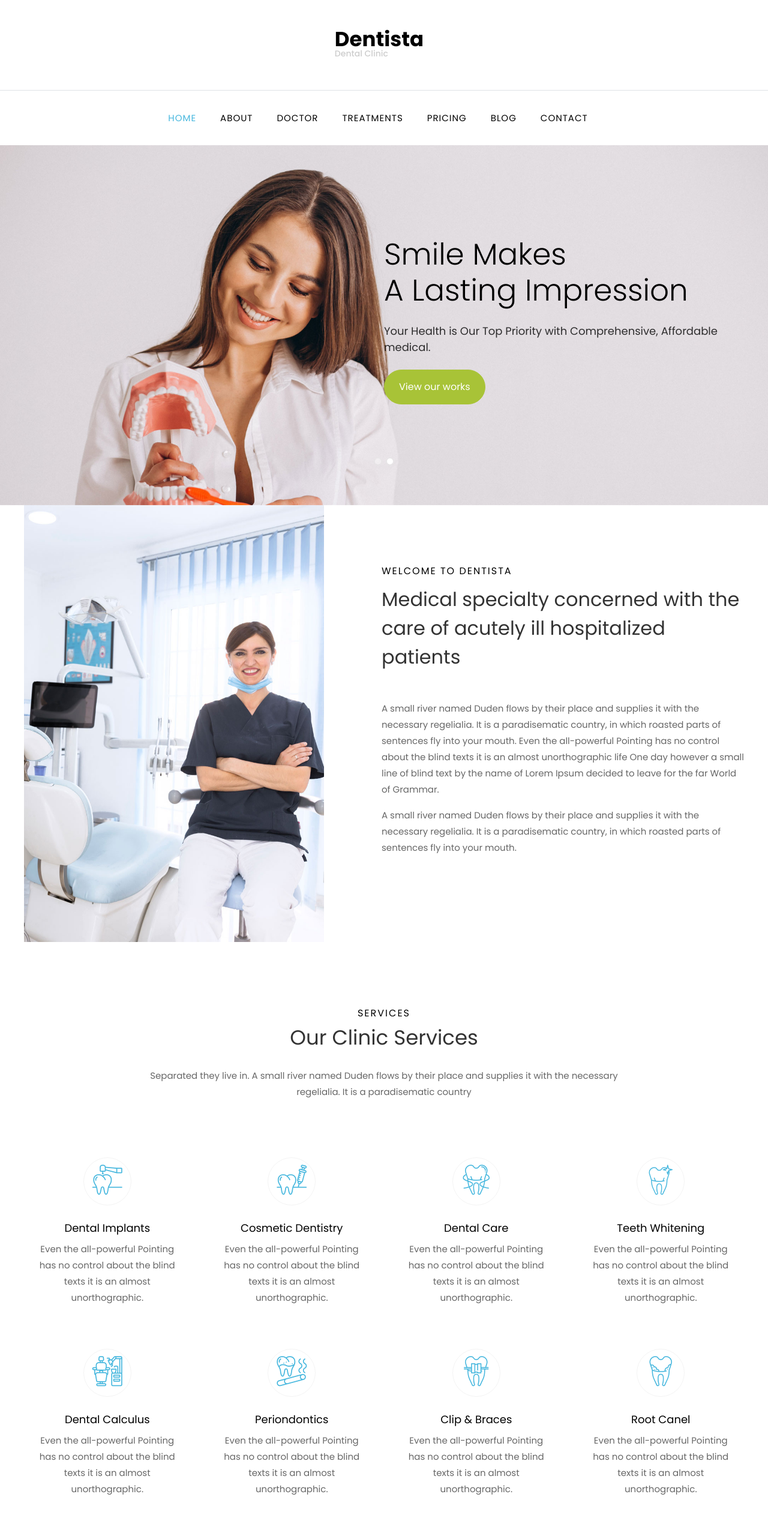
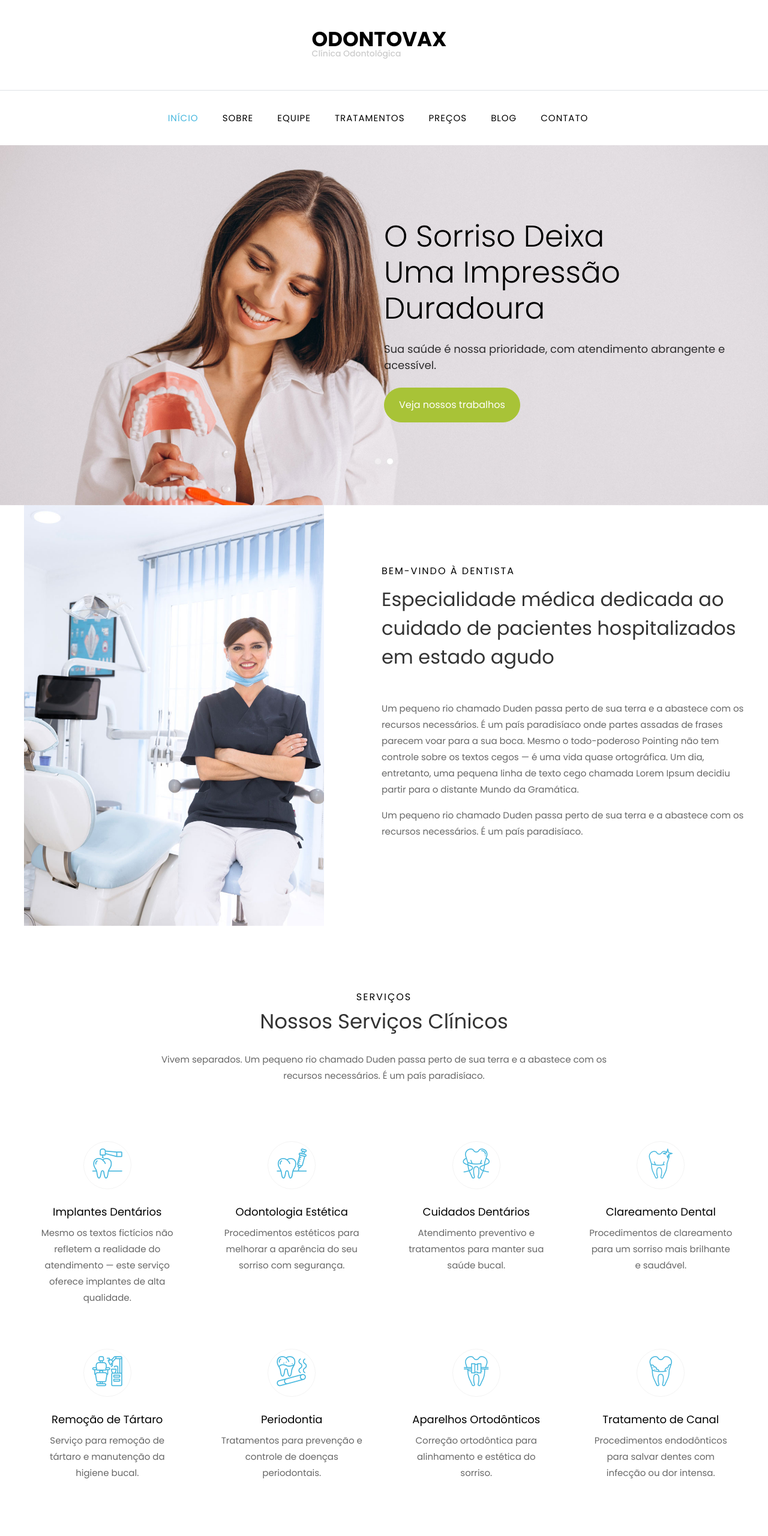
Before and after one commit to vinicandido/odontovax, a plain HTML site: page index.html in a window 1280 px wide. Shown: the top 2560 px of the page at 60% size. Drawn offline with Linux system fonts and the light colour scheme; some packages are replaced by stand-ins of ours; no server answers; files whose address does not match are found by name.

```diff
--- a/index.html
+++ b/index.html
@@ -1,7 +1,7 @@
 <!DOCTYPE html>
 <html lang="pt-br">
   <head>
-    <title>Denstista - Free Bootstrap 4 Template by Colorlib</title>
+    <title>ODONTOVAX</title>
     <meta charset="utf-8">
     <meta name="viewport" content="width=device-width, initial-scale=1, shrink-to-fit=no">
 
@@ -31,7 +31,7 @@
     	<div class="container">
     		<div class="row no-gutters d-flex align-items-start align-items-center px-3 px-md-0">
     			<div class="col-md-4 order-md-2 mb-2 mb-md-0 align-items-center text-center">
-		    		<a class="navbar-brand" href="index.html">Dentista<span>Dental Clinic</span></a>
+		    		<a class="navbar-brand" href="index.html">ODONTOVAX<span>Clínica Odontológica</span></a>
 	    		</div>
 	    		<div class="col-md-4 order-md-1 d-flex topper mb-md-0 mb-2 align-items-center text-md-right">
 			    </div>
@@ -40,19 +40,19 @@
     </div>
 	  <nav class="navbar navbar-expand-lg navbar-dark bg-dark ftco-navbar-light" id="ftco-navbar">
 	    <div class="container d-flex align-items-center">
-				<button class="navbar-toggler" type="button" data-toggle="collapse" data-target="#ftco-nav" aria-controls="ftco-nav" aria-expanded="false" aria-label="Toggle navigation">
-	        <span class="oi oi-menu"></span> Menu
-	      </button>
+                <button class="navbar-toggler" type="button" data-toggle="collapse" data-target="#ftco-nav" aria-controls="#ftco-nav" aria-expanded="false" aria-label="Toggle navigation">
+            <span class="oi oi-menu"></span> Menu
+          </button>
 	      <div class="collapse navbar-collapse" id="ftco-nav">
-	        <ul class="navbar-nav m-auto">
-	        	<li class="nav-item active"><a href="index.html" class="nav-link pl-0">Home</a></li>
-	        	<li class="nav-item"><a href="about.html" class="nav-link">About</a></li>
-	        	<li class="nav-item"><a href="doctor.html" class="nav-link">Doctor</a></li>
-	        	<li class="nav-item"><a href="department.html" class="nav-link">Treatments</a></li>
-	        	<li class="nav-item"><a href="pricing.html" class="nav-link">Pricing</a></li>
-	        	<li class="nav-item"><a href="blog.html" class="nav-link">Blog</a></li>
-	          <li class="nav-item"><a href="contact.html" class="nav-link">Contact</a></li>
-	        </ul>
+        	<ul class="navbar-nav m-auto">
+        		<li class="nav-item active"><a href="index.html" class="nav-link pl-0">Início</a></li>
+        		<li class="nav-item"><a href="#sobre" class="nav-link">Sobre</a></li>
+        		<li class="nav-item"><a href="doctor.html" class="nav-link">Equipe</a></li>
+        		<li class="nav-item"><a href="department.html" class="nav-link">Tratamentos</a></li>
+        		<li class="nav-item"><a href="pricing.html" class="nav-link">Preços</a></li>
+        		<li class="nav-item"><a href="blog.html" class="nav-link">Blog</a></li>
+          	<li class="nav-item"><a href="contact.html" class="nav-link">Contato</a></li>
+        	</ul>
 	      </div>
 	    </div>
 	  </nav>
@@ -64,9 +64,9 @@
         <div class="container">
           <div class="row no-gutters slider-text align-items-center justify-content-end" data-scrollax-parent="true">
           <div class="col-md-6 text ftco-animate">
-            <h1 class="mb-4">Helping Your <span>Stay Happy One</span></h1>
-            <h3 class="subheading">Everyday We Bring Hope and Smile to the Patient We Serve</h3>
-            <p><a href="#" class="btn btn-secondary px-4 py-3 mt-3">View our works</a></p>
+            <h1 class="mb-4">Ajudando Você a <span>Permanecer Feliz</span></h1>
+            <h3 class="subheading">Todos os dias trazemos esperança e sorriso aos pacientes que atendemos</h3>
+            <p><a href="#" class="btn btn-secondary px-4 py-3 mt-3">Veja nossos trabalhos</a></p>
           </div>
         </div>
         </div>
@@ -77,9 +77,9 @@
         <div class="container">
           <div class="row no-gutters slider-text align-items-center justify-content-end" data-scrollax-parent="true">
           <div class="col-md-6 text ftco-animate">
-            <h1 class="mb-4">Smile Makes <br>A Lasting Impression</h1>
-            <h3 class="subheading">Your Health is Our Top Priority with Comprehensive, Affordable medical.</h3>
-            <p><a href="#" class="btn btn-secondary px-4 py-3 mt-3">View our works</a></p>
+            <h1 class="mb-4">O Sorriso Deixa<br>Uma Impressão Duradoura</h1>
+            <h3 class="subheading">Sua saúde é nossa prioridade, com atendimento abrangente e acessível.</h3>
+            <p><a href="#" class="btn btn-secondary px-4 py-3 mt-3">Veja nossos trabalhos</a></p>
           </div>
         </div>
         </div>
@@ -94,13 +94,13 @@
 					<div class="col-md-7 wrap-about py-4 py-md-5 ftco-animate">
 	          <div class="heading-section mb-5">
 	          	<div class="pl-md-5 ml-md-5 pt-md-5">
-		          	<span class="subheading mb-2">Welcome to Dentista</span>
-		            <h2 class="mb-2" style="font-size: 32px;">Medical specialty concerned with the care of acutely ill hospitalized patients</h2>
+              	<span class="subheading mb-2">Bem-vindo à Dentista</span>
+                <h2 class="mb-2" style="font-size: 32px;">Especialidade médica dedicada ao cuidado de pacientes hospitalizados em estado agudo</h2>
 	            </div>
 	          </div>
 	          <div class="pl-md-5 ml-md-5 mb-5">
-							<p>A small river named Duden flows by their place and supplies it with the necessary regelialia. It is a paradisematic country, in which roasted parts of sentences fly into your mouth. Even the all-powerful Pointing has no control about the blind texts it is an almost unorthographic life One day however a small line of blind text by the name of Lorem Ipsum decided to leave for the far World of Grammar.</p>
-							<p>A small river named Duden flows by their place and supplies it with the necessary regelialia. It is a paradisematic country, in which roasted parts of sentences fly into your mouth.</p>
+     					<p>Um pequeno rio chamado Duden passa perto de sua terra e a abastece com os recursos necessários. É um país paradisíaco onde partes assadas de frases parecem voar para a sua boca. Mesmo o todo-poderoso Pointing não tem controle sobre os textos cegos — é uma vida quase ortográfica. Um dia, entretanto, uma pequena linha de texto cego chamada Lorem Ipsum decidiu partir para o distante Mundo da Gramática.</p>
+     					<p>Um pequeno rio chamado Duden passa perto de sua terra e a abastece com os recursos necessários. É um país paradisíaco.</p>
 							<div class="founder d-flex align-items-center mt-5">
 							</div>
 						</div>
@@ -113,9 +113,9 @@
     	<div class="container">
     		<div class="row justify-content-center mb-5 pb-2">
           <div class="col-md-8 text-center heading-section ftco-animate">
-          	<span class="subheading">Services</span>
-            <h2 class="mb-4">Our Clinic Services</h2>
-            <p>Separated they live in. A small river named Duden flows by their place and supplies it with the necessary regelialia. It is a paradisematic country</p>
+            <span class="subheading">Serviços</span>
+            <h2 class="mb-4">Nossos Serviços Clínicos</h2>
+            <p>Vivem separados. Um pequeno rio chamado Duden passa perto de sua terra e a abastece com os recursos necessários. É um país paradisíaco.</p>
           </div>
         </div>
         <div class="row">
@@ -125,8 +125,8 @@
             		<span class="flaticon-drilling"></span>
               </div>
               <div class="media-body p-2 mt-3">
-                <h3 class="heading">Dental Implants</h3>
-                <p>Even the all-powerful Pointing has no control about the blind texts it is an almost unorthographic.</p>
+                <h3 class="heading">Implantes Dentários</h3>
+                <p>Mesmo os textos fictícios não refletem a realidade do atendimento — este serviço oferece implantes de alta qualidade.</p>
               </div>
             </div>
           </div>
@@ -136,8 +136,8 @@
             		<span class="flaticon-tooth"></span>
               </div>
               <div class="media-body p-2 mt-3">
-                <h3 class="heading">Cosmetic Dentistry</h3>
-                <p>Even the all-powerful Pointing has no control about the blind texts it is an almost unorthographic.</p>
+                <h3 class="heading">Odontologia Estética</h3>
+                <p>Procedimentos estéticos para melhorar a aparência do seu sorriso com segurança.</p>
               </div>
             </div>
           </div>
@@ -147,8 +147,8 @@
             		<span class="flaticon-dental-floss"></span>
               </div>
               <div class="media-body p-2 mt-3">
-                <h3 class="heading">Dental Care</h3>
-                <p>Even the all-powerful Pointing has no control about the blind texts it is an almost unorthographic.</p>
+                <h3 class="heading">Cuidados Dentários</h3>
+                <p>Atendimento preventivo e tratamentos para manter sua saúde bucal.</p>
               </div>
             </div>
           </div>
@@ -159,8 +159,8 @@
             		<span class="flaticon-shiny-tooth"></span>
               </div>
               <div class="media-body p-2 mt-3">
-                <h3 class="heading">Teeth Whitening</h3>
-                <p>Even the all-powerful Pointing has no control about the blind texts it is an almost unorthographic.</p>
+                <h3 class="heading">Clareamento Dental</h3>
+                <p>Procedimentos de clareamento para um sorriso mais brilhante e saudável.</p>
               </div>
             </div>
           </div>
@@ -170,8 +170,8 @@
             		<span class="flaticon-dentist-chair"></span>
               </div>
               <div class="media-body p-2 mt-3">
-                <h3 class="heading">Dental Calculus</h3>
-                <p>Even the all-powerful Pointing has no control about the blind texts it is an almost unorthographic.</p>
+                <h3 class="heading">Remoção de Tártaro</h3>
+                <p>Serviço para remoção de tártaro e manutenção da higiene bucal.</p>
               </div>
             </div>
           </div>
@@ -181,8 +181,8 @@
             		<span class="flaticon-tooth-1"></span>
               </div>
               <div class="media-body p-2 mt-3">
-                <h3 class="heading">Periondontics</h3>
-                <p>Even the all-powerful Pointing has no control about the blind texts it is an almost unorthographic.</p>
+                <h3 class="heading">Periodontia</h3>
+                <p>Tratamentos para prevenção e controle de doenças periodontais.</p>
               </div>
             </div>
           </div>
@@ -192,8 +192,8 @@
             		<span class="flaticon-tooth-with-braces"></span>
               </div>
               <div class="media-body p-2 mt-3">
-                <h3 class="heading">Clip &amp; Braces</h3>
-                <p>Even the all-powerful Pointing has no control about the blind texts it is an almost unorthographic.</p>
+                <h3 class="heading">Aparelhos Ortodônticos</h3>
+                <p>Correção ortodôntica para alinhamento e estética do sorriso.</p>
               </div>
             </div>
           </div>
@@ -203,8 +203,8 @@
             		<span class="flaticon-decayed-tooth"></span>
               </div>
               <div class="media-body p-2 mt-3">
-                <h3 class="heading">Root Canel</h3>
-                <p>Even the all-powerful Pointing has no control about the blind texts it is an almost unorthographic.</p>
+                <h3 class="heading">Tratamento de Canal</h3>
+                <p>Procedimentos endodônticos para salvar dentes com infecção ou dor intensa.</p>
               </div>
             </div>
           </div>
@@ -216,8 +216,8 @@
     	<div class="container">
     		<div class="row">
     			<div class="col-md-6">
-    				<h3 class="mb-4">We promised to take care our patients and we delivered.</h3>
-    				<p>A small river named Duden flows by their place and supplies it with the necessary regelialia. It is a paradisematic country</p>
+   					<h3 class="mb-4">Prometemos cuidar dos nossos pacientes e cumprimos.</h3>
+   					<p>Um pequeno rio chamado Duden passa perto de sua terra e a abastece com os recursos necessários. É um país paradisíaco.</p>
     			</div>
     		</div>
     	</div>
@@ -229,8 +229,8 @@
       <div class="container">
         <div class="row justify-content-center mb-5 pb-2">
           <div class="col-md-8 text-center heading-section ftco-animate">
-          	<span class="subheading">Testimonials</span>
-            <h2 class="mb-4">Our Patients Says About Us</h2>
+           	<span class="subheading">Depoimentos</span>
+            <h2 class="mb-4">O que nossos pacientes dizem sobre nós</h2>
           </div>
         </div>
         <div class="row ftco-animate justify-content-center">
@@ -244,9 +244,9 @@
                   	<span class="quote d-flex align-items-center justify-content-center">
                       <i class="icon-quote-left"></i>
                     </span>
-                    <p>Far far away, behind the word mountains, far from the countries Vokalia and Consonantia, there live the blind texts.</p>
+                    <p>Muito distante, além das montanhas de palavras, vivem os textos cegos longe dos países Vokalia e Consonantia.</p>
                     <p class="name">Racky Henderson</p>
-                    <span class="position">Farmer</span>
+                    <span class="position">Agricultor</span>
                   </div>
                 </div>
               </div>
@@ -258,9 +258,9 @@
                   	<span class="quote d-flex align-items-center justify-content-center">
                       <i class="icon-quote-left"></i>
                     </span>
-                    <p>Far far away, behind the word mountains, far from the countries Vokalia and Consonantia, there live the blind texts.</p>
+                    <p>Muito distante, além das montanhas de palavras, vivem os textos cegos longe dos países Vokalia e Consonantia.</p>
                     <p class="name">Henry Dee</p>
-                    <span class="position">Businessman</span>
+                    <span class="position">Empresário</span>
                   </div>
                 </div>
               </div>
@@ -272,9 +272,9 @@
                   	<span class="quote d-flex align-items-center justify-content-center">
                       <i class="icon-quote-left"></i>
                     </span>
-                    <p>Far far away, behind the word mountains, far from the countries Vokalia and Consonantia, there live the blind texts.</p>
+                    <p>Muito distante, além das montanhas de palavras, vivem os textos cegos longe dos países Vokalia e Consonantia.</p>
                     <p class="name">Mark Huff</p>
-                    <span class="position">Students</span>
+                    <span class="position">Estudante</span>
                   </div>
                 </div>
               </div>
@@ -286,9 +286,9 @@
                   	<span class="quote d-flex align-items-center justify-content-center">
                       <i class="icon-quote-left"></i>
                     </span>
-                    <p>Far far away, behind the word mountains, far from the countries Vokalia and Consonantia, there live the blind texts.</p>
+                    <p>Muito distante, além das montanhas de palavras, vivem os textos cegos longe dos países Vokalia e Consonantia.</p>
                     <p class="name">Rodel Golez</p>
-                    <span class="position">Striper</span>
+                    <span class="position">---</span>
                   </div>
                 </div>
               </div>
@@ -300,9 +300,9 @@
                   	<span class="quote d-flex align-items-center justify-content-center">
                       <i class="icon-quote-left"></i>
                     </span>
-                    <p>Far far away, behind the word mountains, far from the countries Vokalia and Consonantia, there live the blind texts.</p>
+                    <p>Muito distante, além das montanhas de palavras, vivem os textos cegos longe dos países Vokalia e Consonantia.</p>
                     <p class="name">Ken Bosh</p>
-                    <span class="position">Manager</span>
+                    <span class="position">Gerente</span>
                   </div>
                 </div>
               </div>
@@ -317,12 +317,12 @@
 			<div class="container">
 				<div class="row">
 					<div class="col-md-9">
-						<h2>We Provide Free Dental Care Consultation</h2>
-						<p class="mb-0">Your Health is Our Top Priority with Comprehensive, Affordable medical.</p>
+                        <h2>Oferecemos Consulta Odontológica Gratuita</h2>
+                        <p class="mb-0">Sua saúde é nossa prioridade, com atendimento abrangente e acessível.</p>
 						<p></p>
 					</div>
 					<div class="col-md-3 d-flex align-items-center">
-						<p class="mb-0"><a href="#" class="btn btn-secondary px-4 py-3">Free Consutation</a></p>
+                        <p class="mb-0"><a href="#" class="btn btn-secondary px-4 py-3">Consulta Gratuita</a></p>
 					</div>
 				</div>
 			</div>
@@ -333,11 +333,11 @@
         <div class="row mb-5">
           <div class="col-md">
             <div class="ftco-footer-widget mb-5">
-            	<h2 class="ftco-heading-2">Subscribe Us!</h2>
+             	<h2 class="ftco-heading-2">Inscreva-se</h2>
               <form action="#" class="subscribe-form">
                 <div class="form-group">
-                  <input type="text" class="form-control mb-2 text-center" placeholder="Enter email address">
-                  <input type="submit" value="Subscribe" class="form-control submit px-3">
+                  <input type="text" class="form-control mb-2 text-center" placeholder="Digite seu email">
+                  <input type="submit" value="Inscrever-se" class="form-control submit px-3">
                 </div>
               </form>
             </div>
```
